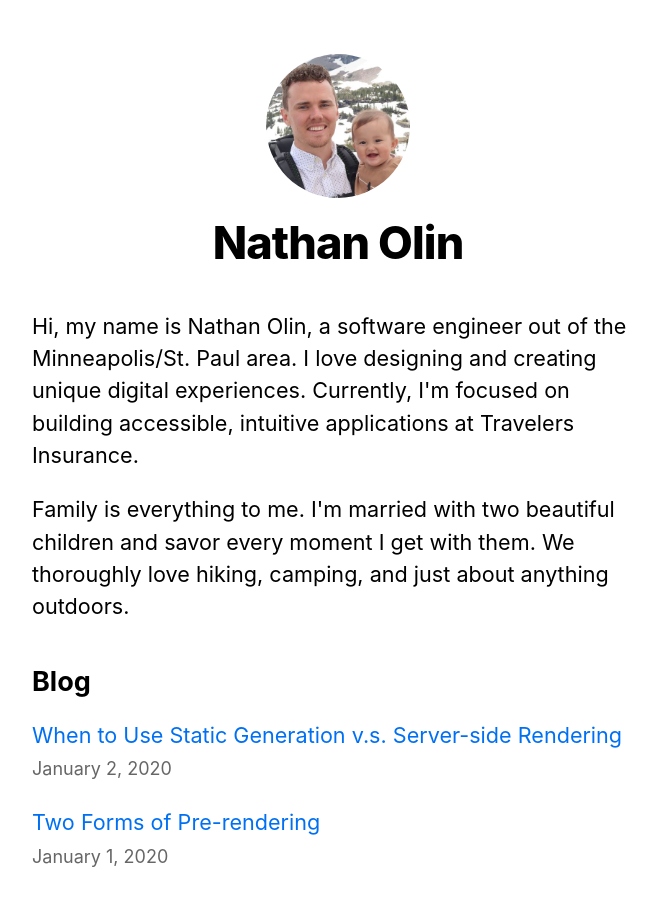
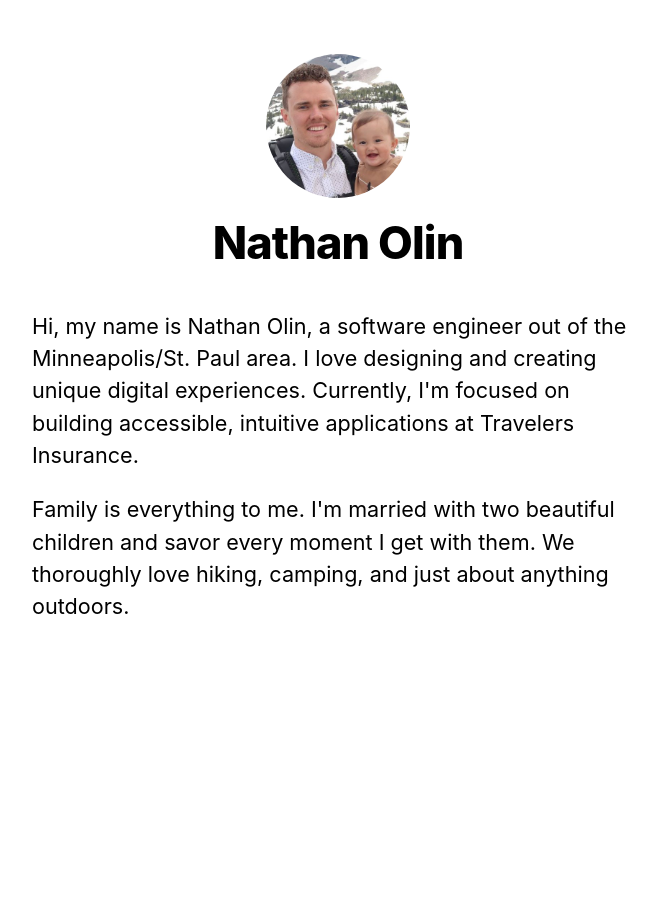
Before and after one commit to nateolin/Nathan-Olin-Portfolio, a Next.js app: page / in a window 1280 px wide. Shown: the top 906 px of the page, without its empty margins (302-959 px from the left). After the commit the page ends 800 px from the top, so only its background shows below. Built offline with nearby package versions, Linux system fonts and the light colour scheme.

Commit message:
chore: remove fake blog posts

```diff
--- a/pages/index.js
+++ b/pages/index.js
@@ -33,7 +33,7 @@
           camping, and just about anything outdoors.
         </p>
       </section>
-      <section className={`${utilStyles.headingMd} ${utilStyles.padding1px}`}>
+      {/* <section className={`${utilStyles.headingMd} ${utilStyles.padding1px}`}>
         <h2 className={utilStyles.headingLg}>Blog</h2>
         <ul className={utilStyles.list}>
           {allPostsData.map(({ id, date, title }) => (
@@ -48,7 +48,7 @@
             </li>
           ))}
         </ul>
-      </section>
+      </section> */}
     </Layout>
   );
 }
```
